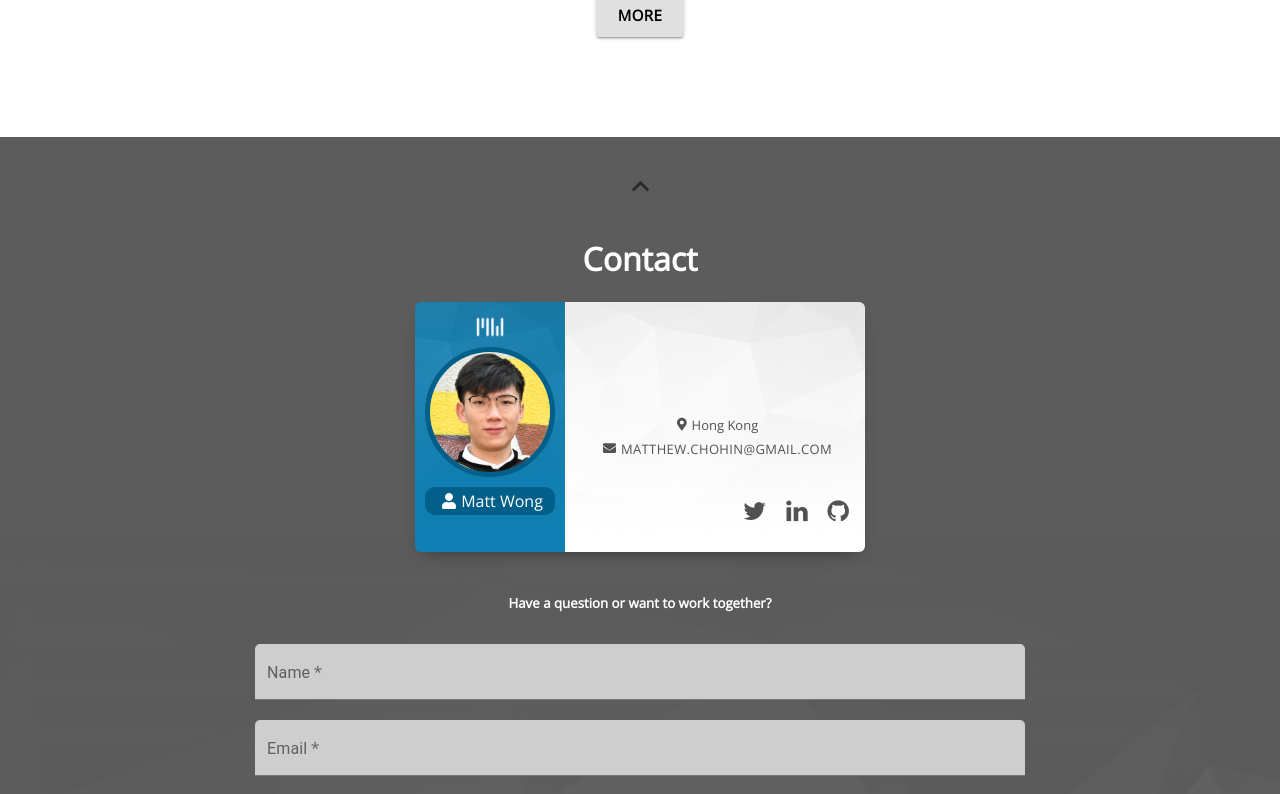
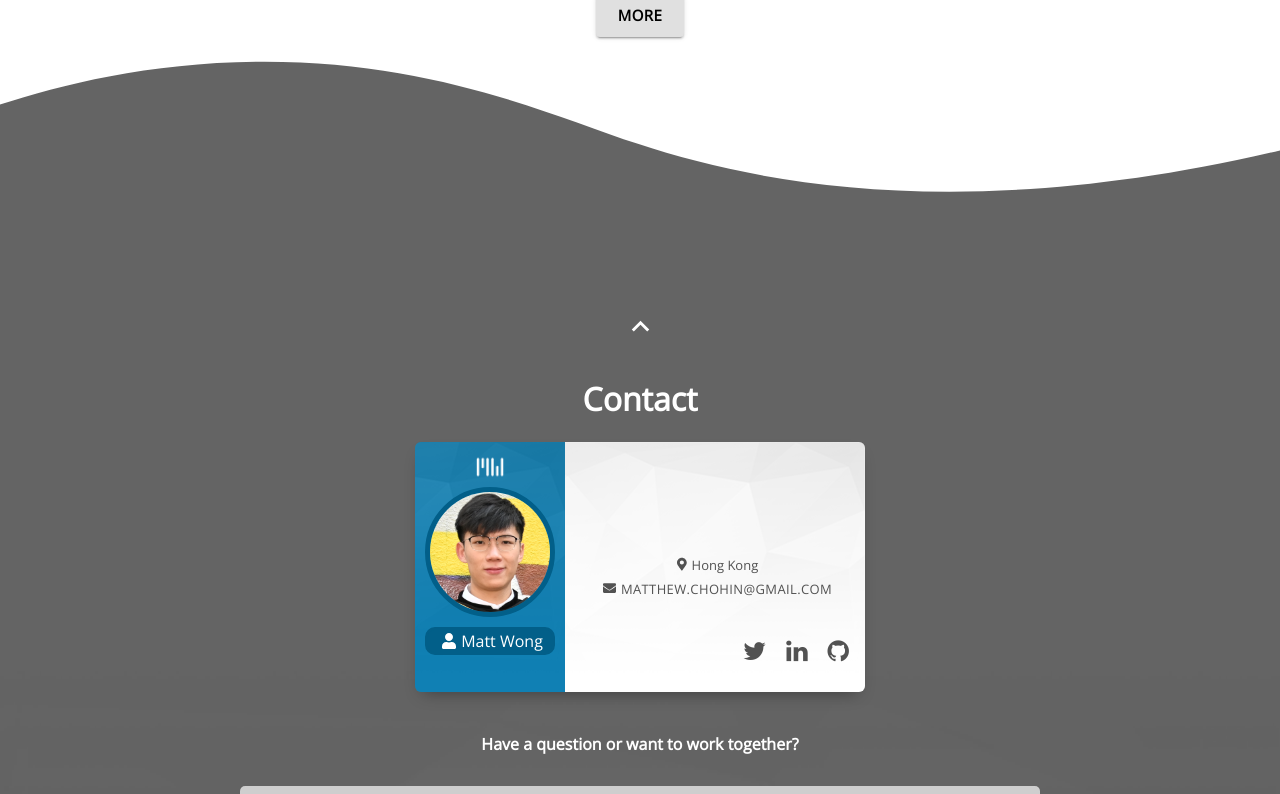
Before and after one commit to mattchw/matt-react-portfolio, a React (Create React App) app: page / in a window 1280 px wide. Shown: the part 4819-5613 px from the top of the page. Built offline with nearby package versions, Linux system fonts and the light colour scheme; no server answers.

Commit message:
Update Blogs.style.js, Contact.css, and Contact.js

```diff
--- a/src/components/Blogs/Blogs.style.js
+++ b/src/components/Blogs/Blogs.style.js
@@ -3,7 +3,6 @@ import { makeStyles } from '@material-ui/core/styles';
 export default makeStyles(theme => ({
 	containerItem: {
 		paddingTop: 50,
-		paddingBottom: 100,
     margin: '0 auto'
 	},
 	skillItem: {
--- a/src/components/Contact/Contact.css
+++ b/src/components/Contact/Contact.css
@@ -1,6 +1,6 @@
 #contact {
   /* The image used */
-  background: rgb(92, 92, 92) url(../../static/images/background2.png) no-repeat right bottom;
+  background: rgb(100, 100, 100) url(../../static/images/background2.png) no-repeat right bottom;
   background-size: cover;
 
   overflow: hidden;
@@ -14,6 +14,14 @@
   background-repeat: no-repeat;
   background-size: cover; */
   color: white;
+  padding-left: 0;
+  padding-right: 0;
+}
+.contact-mask {
+  width: 100vw;
+  height: 10vh;
+  background: rgb(100, 100, 100) url(../../static/images/contact-white-mask.svg) no-repeat right top;
+  background-size: cover;
 }
 
 #contact .card {
@@ -128,7 +136,16 @@ a {
   color: #F06000;
 }
 
+@media only screen and (max-width: 0px) {
+  .contact-mask {
+    height: 10vh;
+  }
+}
+
 @media only screen and (max-width: 480px) {
+  .contact-mask {
+    height: 12vh;
+  }
   #contact .card {
     width: 450px;
     height: 500px;
@@ -158,3 +175,21 @@ a {
     margin-bottom: 0;
   }
 }
+
+@media only screen and (min-width: 600px) {
+  .contact-mask {
+    height: 15vh;
+  }
+}
+
+@media only screen and (min-width: 960px) {
+  .contact-mask {
+    height: 20vh;
+  }
+}
+
+@media only screen and (min-width: 1280px) {
+  .contact-mask {
+    height: 30vh;
+  }
+}
--- a/src/components/Contact/Contact.js
+++ b/src/components/Contact/Contact.js
@@ -61,11 +61,12 @@ function Contact(props) {
 
   return (
     <Container id="contact" maxWidth='xl' className="footer">
+      <div className="contact-mask"/>
       <Grid item xs sm={10} container direction="column" justify="center" alignItems="center" className={classes.containerItem}>
         <Grid container justify="center">
           <Grid item>
             <Link to="header" spy={true} smooth={true} duration={1000}>
-              <IconButton aria-label="find out more">
+              <IconButton aria-label="find out more" style={{color: 'white'}}>
                 <KeyboardArrowUpIcon fontSize="large" />
               </IconButton>
             </Link>
@@ -111,7 +112,7 @@ function Contact(props) {
           </div>
         </Grid>
         <Grid item style={{ paddingTop: 20, width: '75%' }}>
-          <h5>Have a question or want to work together?</h5>
+          <h4>Have a question or want to work together?</h4>
           <form onSubmit={handleSubmit}>
             <div>
               <TextField
```
